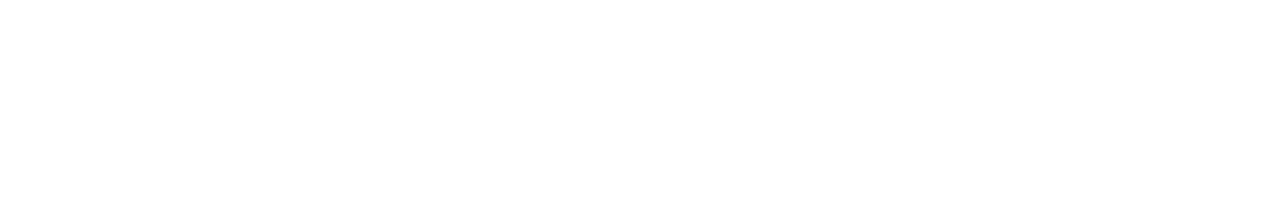
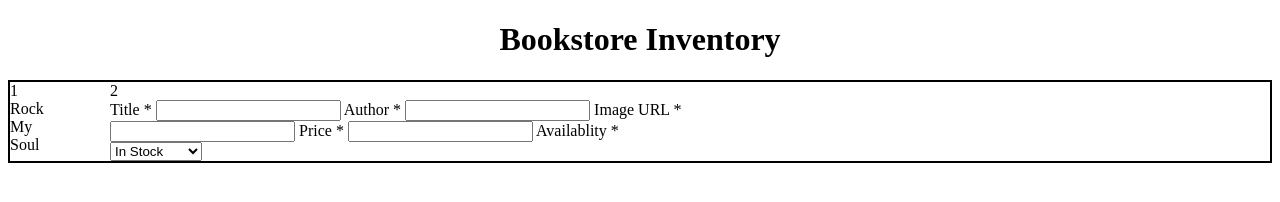
Before and after one commit to anilechoice/Inventory-Web-Application-Project, a plain HTML site: page index.html in a window 1280 px wide. Drawn offline with Linux system fonts and the light colour scheme.

Commit message:
started skeleton of form

```diff
--- a/index.html
+++ b/index.html
@@ -4,9 +4,41 @@
         <meta charset="UTF-8">
         <meta http-equix="X-UA-Compatible" content="IE=edge">
         <meta name="viewport" content="width=device-width, initial-scale=1.0">
-        <title>Bookstore Inventory</title>
+        <link rel="stylesheet" href="./styles.css";
     </head>
     <body>
+    <header>
+        <h1>Bookstore Inventory</h1>
+    </header>
 
+        <section class = "container">
+
+            <div class = "box" id = "left">1
+                <section class ="avail-books"
+                    <h2>Rock My Soul</h2>
+
+            </div>
+            <div class = "box" id = "right">2
+                <form id="New-Book">
+                    <label for= "Title"> Title <span class = "required">*</span></label>
+                    <input id = "Title" name = "Title" type = "text" required />
+                    <label for= "Author"> Author <span class = "required">*</span></label>
+                    <input id = "Author" name = "Author" type = "text" required />
+                    <label for= "Image URL"> Image URL <span class = "required">*</span></label>
+                    <input id = "Image-URL" name = "Image-URL" type= "url" />
+                    <label for="Price"> Price <span class = "required">*</span></label>
+                    <input id = "Price" name = "Price" type="text">
+                    <label for="In-Stock"> Availablity  <span class = "required">*</span></label>
+                    <select name = "In-Stock" id="In-Stock">
+                        <option value="In-Stock"> In Stock</option>
+                        <option value="Unavailable"> Unavailable</option>
+                    </select>
+
+                </form>
+            </div>
+        </section>
+        <footer>
+
+        </footer>
     </body>
 </html>
--- a/styles.css
+++ b/styles.css
@@ -0,0 +1,23 @@
+.container {
+    border: 2px solid black;
+    display: grid;
+    grid-auto-columns: minmax(100px, auto);
+}
+h1 {
+    text-align: center;
+}
+.box {
+
+}
+
+#left {
+    grid-column: 1;
+    height: 100%;
+    width: 50%;
+}
+
+#right {
+    grid-column: 2;
+    height: 100%;
+    width: 50%;
+}
```
Also changed, not shown: main.js (added).
